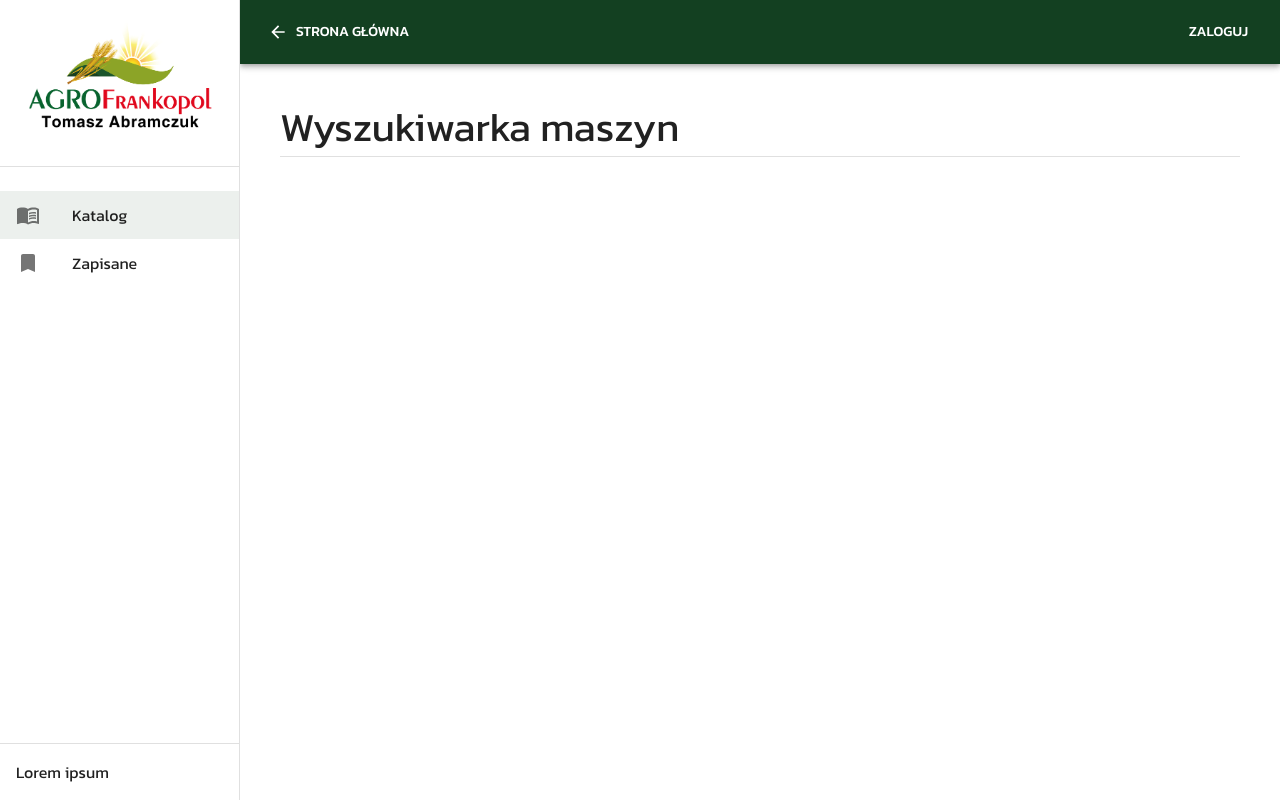
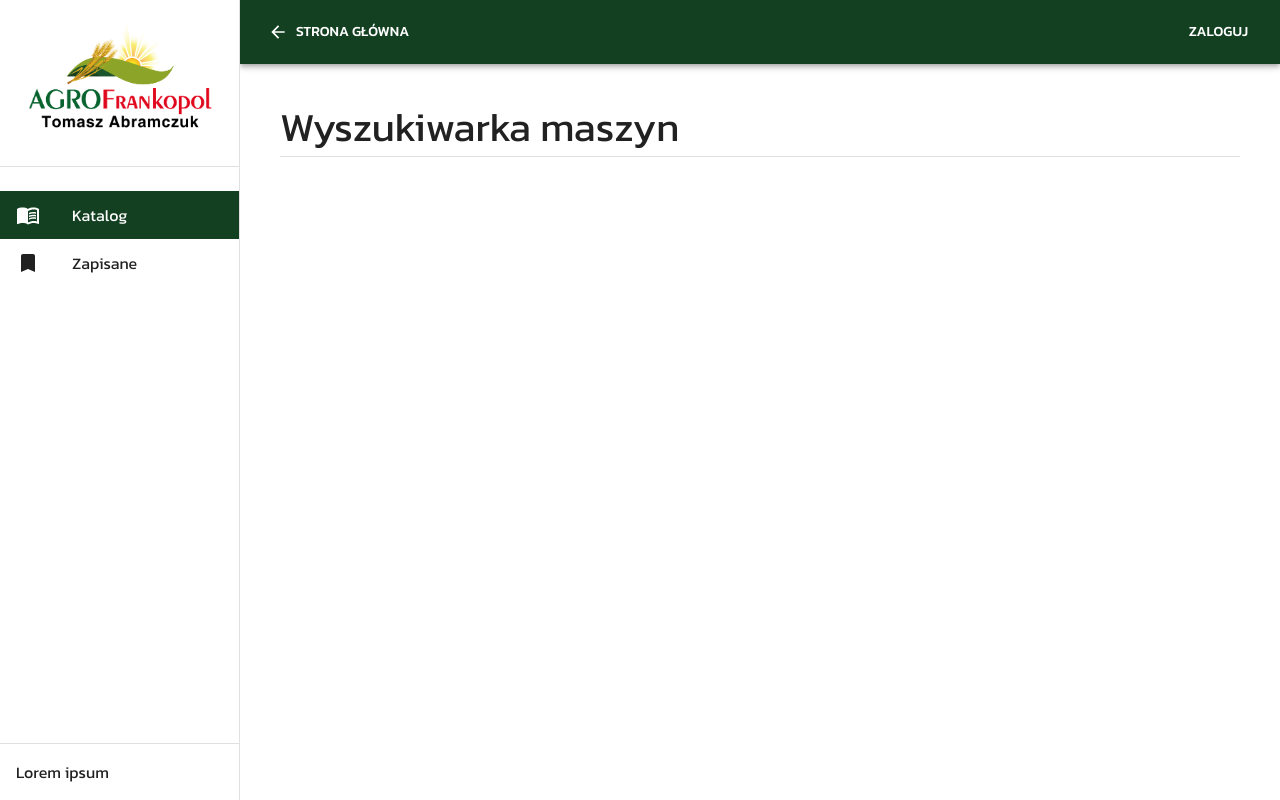
Before and after one commit to kzuraniewski/catalog, a Next.js app: page / in a window 1280 px wide. Built offline with nearby package versions, Linux system fonts and the light colour scheme.

Commit message:
nav link color primary on selected

```diff
--- a/components/SidenavLink.tsx
+++ b/components/SidenavLink.tsx
@@ -16,8 +16,20 @@ const SidenavLink = ({ icon, children, to, ...other }: SidenavItemProps) => {
 	return (
 		<ListItem disablePadding {...other}>
 			<Link href={to}>
-				<ListItemButton selected={router.asPath === to} component="a">
-					<ListItemIcon>{icon}</ListItemIcon>
+				<ListItemButton
+					selected={router.asPath === to}
+					component="a"
+					sx={{
+						'&.Mui-selected': {
+							backgroundColor: 'primary.main',
+							color: 'primary.contrastText',
+							'&:hover': {
+								backgroundColor: 'primary.dark',
+							},
+						},
+					}}
+				>
+					<ListItemIcon sx={{ color: 'inherit' }}>{icon}</ListItemIcon>
 					<ListItemText primary={children} />
 				</ListItemButton>
 			</Link>
```
